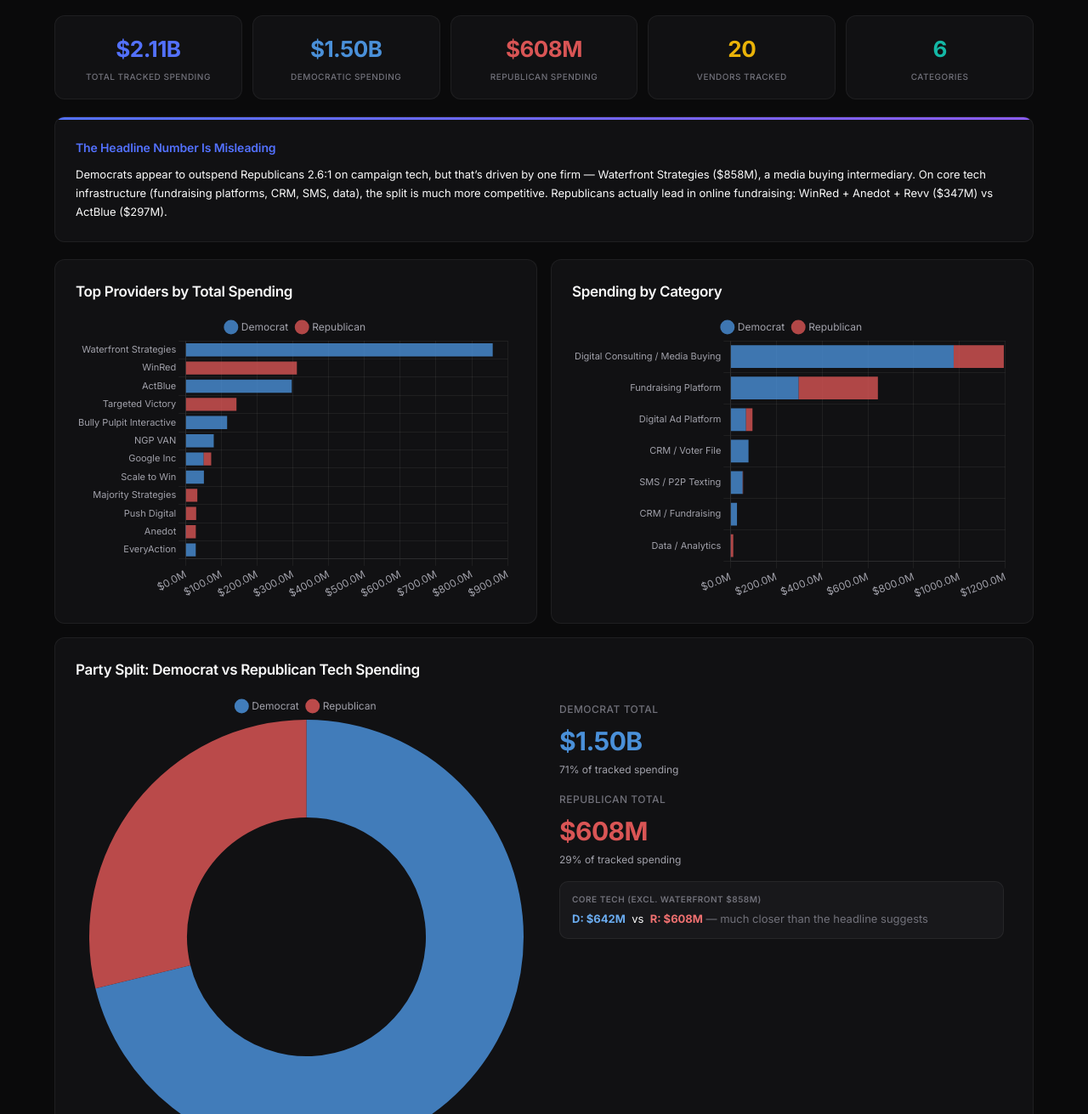
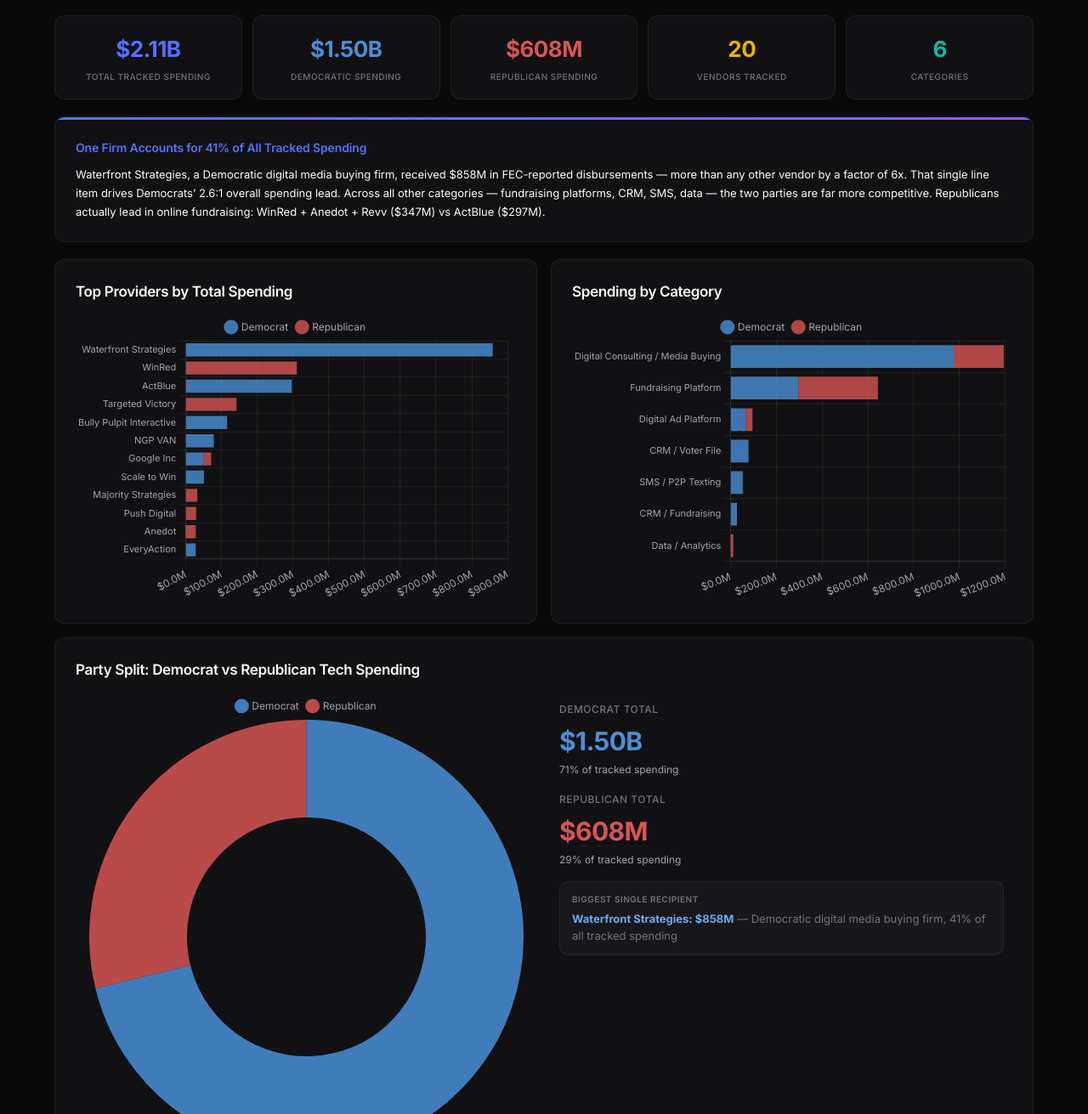
Before and after one commit to lizmckenna/fec-2024-dashboard, a plain HTML site: page index.html in a window 1280 px wide. Shown: the part 300-1611 px from the top of the page at 85% size. Drawn offline with nearby package versions, Linux system fonts and the light colour scheme.

Commit message:
Fix Waterfront Strategies framing: highlight as largest recipient, not exclusion
Waterfront does digital ad buying which is legitimate campaign tech spending.
Reframe the banner insight to call it out as the single biggest recipient
(41% of all tracked spending) rather than suggesting it should be excluded
from the analysis.

```diff
--- a/index.html
+++ b/index.html
@@ -186,8 +186,8 @@
 <div class="section active" id="sec-overview">
   <div class="kpi-row" id="kpi-row"></div>
   <div class="insight-banner">
-    <div class="insight-title">The Headline Number Is Misleading</div>
-    Democrats appear to outspend Republicans 2.6:1 on campaign tech, but that&rsquo;s driven by one firm &mdash; Waterfront Strategies ($858M), a media buying intermediary. On core tech infrastructure (fundraising platforms, CRM, SMS, data), the split is much more competitive. Republicans actually lead in online fundraising: WinRed + Anedot + Revv ($347M) vs ActBlue ($297M).
+    <div class="insight-title">One Firm Accounts for 41% of All Tracked Spending</div>
+    Waterfront Strategies, a Democratic digital media buying firm, received $858M in FEC-reported disbursements &mdash; more than any other vendor by a factor of 6x. That single line item drives Democrats&rsquo; 2.6:1 overall spending lead. Across all other categories &mdash; fundraising platforms, CRM, SMS, data &mdash; the two parties are far more competitive. Republicans actually lead in online fundraising: WinRed + Anedot + Revv ($347M) vs ActBlue ($297M).
   </div>
   <div class="grid2">
     <div class="card">
@@ -610,8 +610,6 @@
   });
 
   // Party insights
-  const coreDem = totalDem - 858.4; // subtract Waterfront Strategies
-  const coreRep = totalRep;
   document.getElementById('partyInsights').innerHTML = `
     <div style="margin-bottom:16px;">
       <div style="font-size:12px;color:var(--dim);margin-bottom:4px;text-transform:uppercase;letter-spacing:0.5px;font-weight:500;">Democrat Total</div>
@@ -624,11 +622,10 @@
       <div style="font-size:12px;color:var(--muted);">${((totalRep/totalAll)*100).toFixed(0)}% of tracked spending</div>
     </div>
     <div style="padding:12px 14px;border-radius:10px;background:var(--surface2);border:1px solid var(--border);">
-      <div style="font-size:10px;color:var(--dim);text-transform:uppercase;letter-spacing:0.5px;margin-bottom:6px;font-weight:600;">Core Tech (excl. Waterfront $858M)</div>
+      <div style="font-size:10px;color:var(--dim);text-transform:uppercase;letter-spacing:0.5px;margin-bottom:6px;font-weight:600;">Biggest Single Recipient</div>
       <div style="font-size:13px;line-height:1.5;">
-        <span style="color:var(--demLight);font-weight:700;">D: $${Math.round(coreDem)}M</span> &nbsp;vs&nbsp;
-        <span style="color:var(--repLight);font-weight:700;">R: $${Math.round(coreRep)}M</span>
-        <span style="color:var(--dim);"> &mdash; much closer than the headline suggests</span>
+        <span style="color:var(--demLight);font-weight:700;">Waterfront Strategies: $858M</span>
+        <span style="color:var(--dim);"> &mdash; Democratic digital media buying firm, 41% of all tracked spending</span>
       </div>
     </div>
   `;
```
